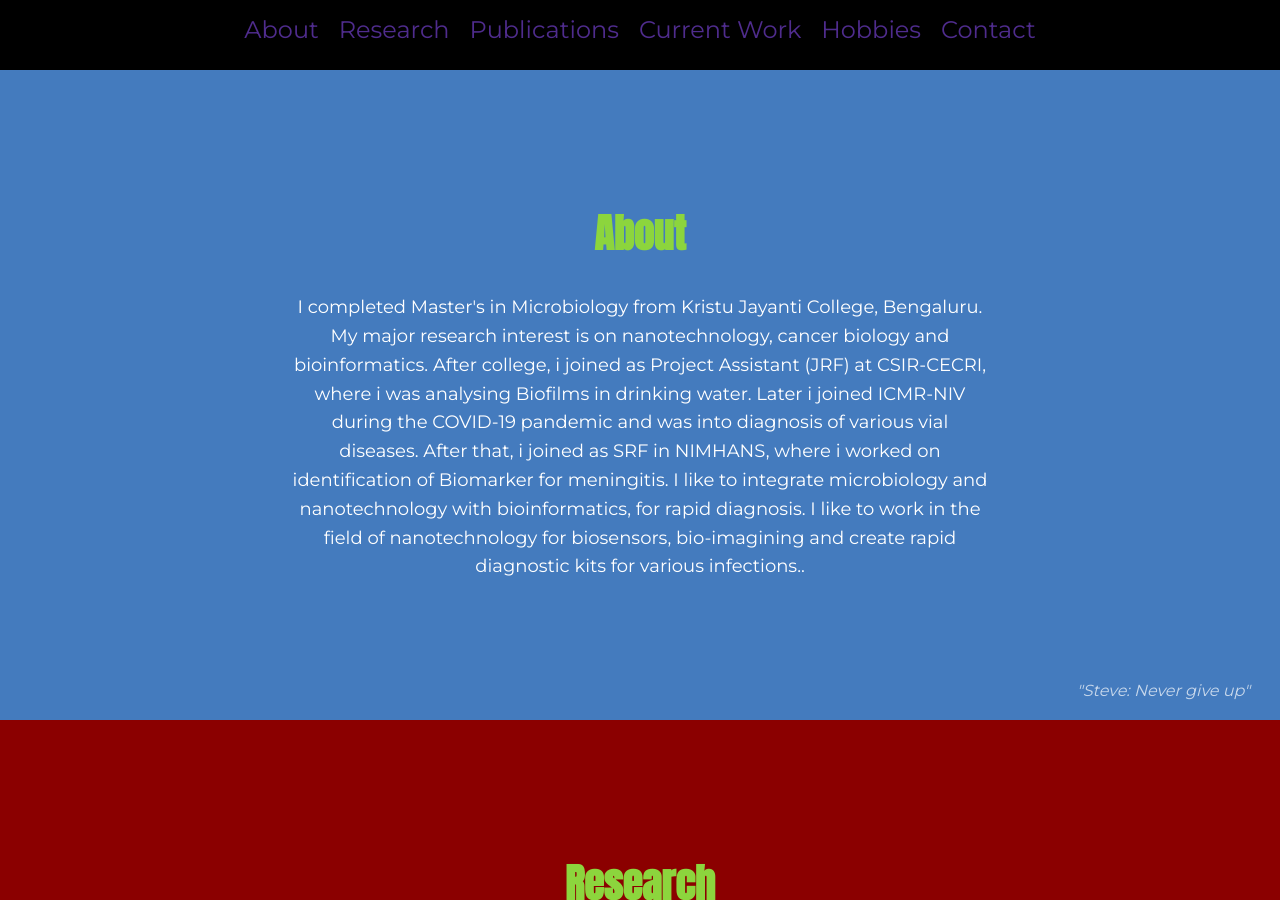
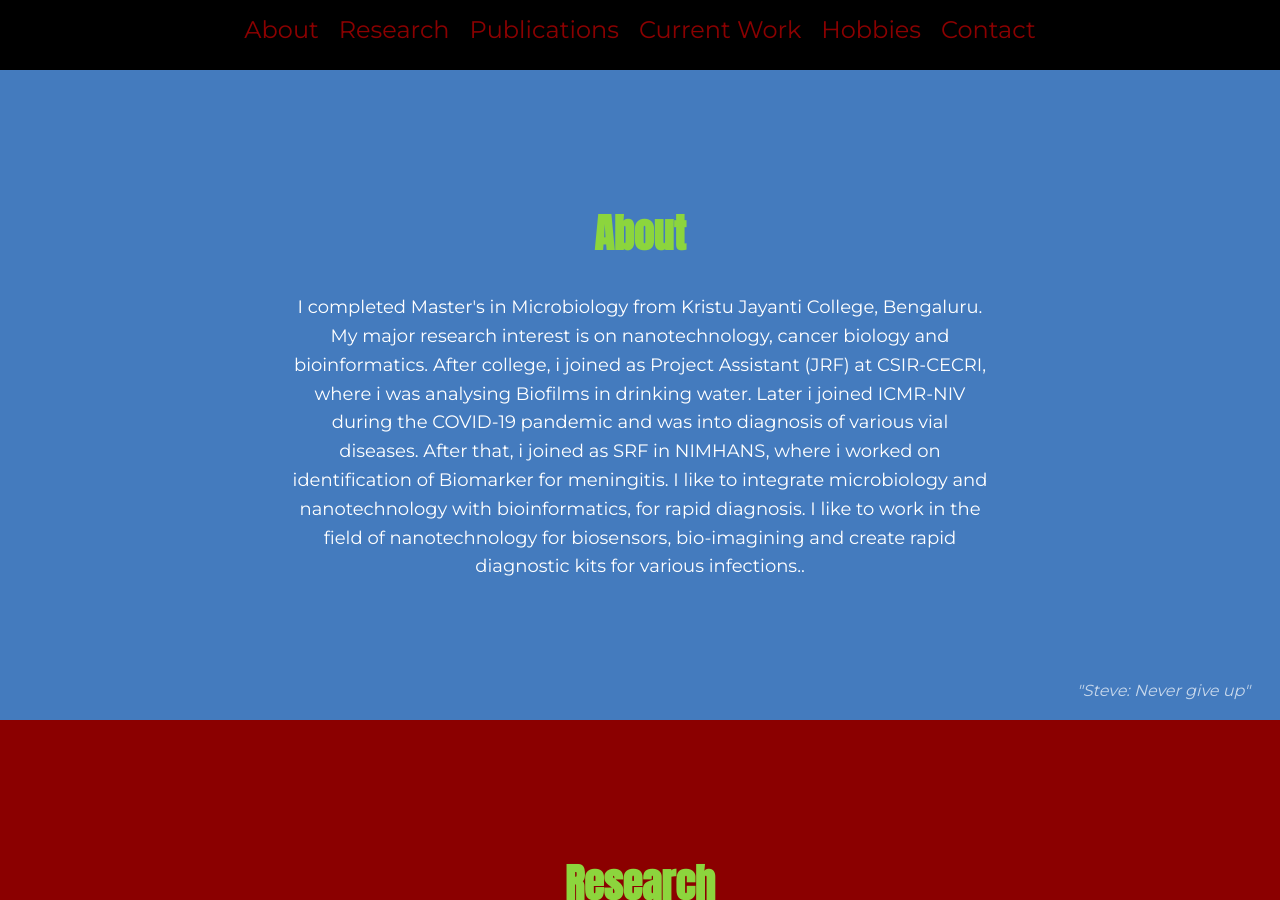
Before and after one commit to nanosrini/nanosrini.github.io, a Jekyll site: the page home/index.html, which Jekyll copies as it is, in a window 1280 px wide and 900 px high. Built offline with Jekyll 4.4.1, drawn with Linux system fonts in a browser that asks for light colours.

Commit message:
Update index.html

```diff
--- a/home/index.html
+++ b/home/index.html
@@ -32,7 +32,7 @@
 }
 
 .navbar a {
-  color: #4f2c8d;
+  color: #8B0000;
   text-decoration: none;
   font-size: 24px;
   transition: color 0.3s;
```
